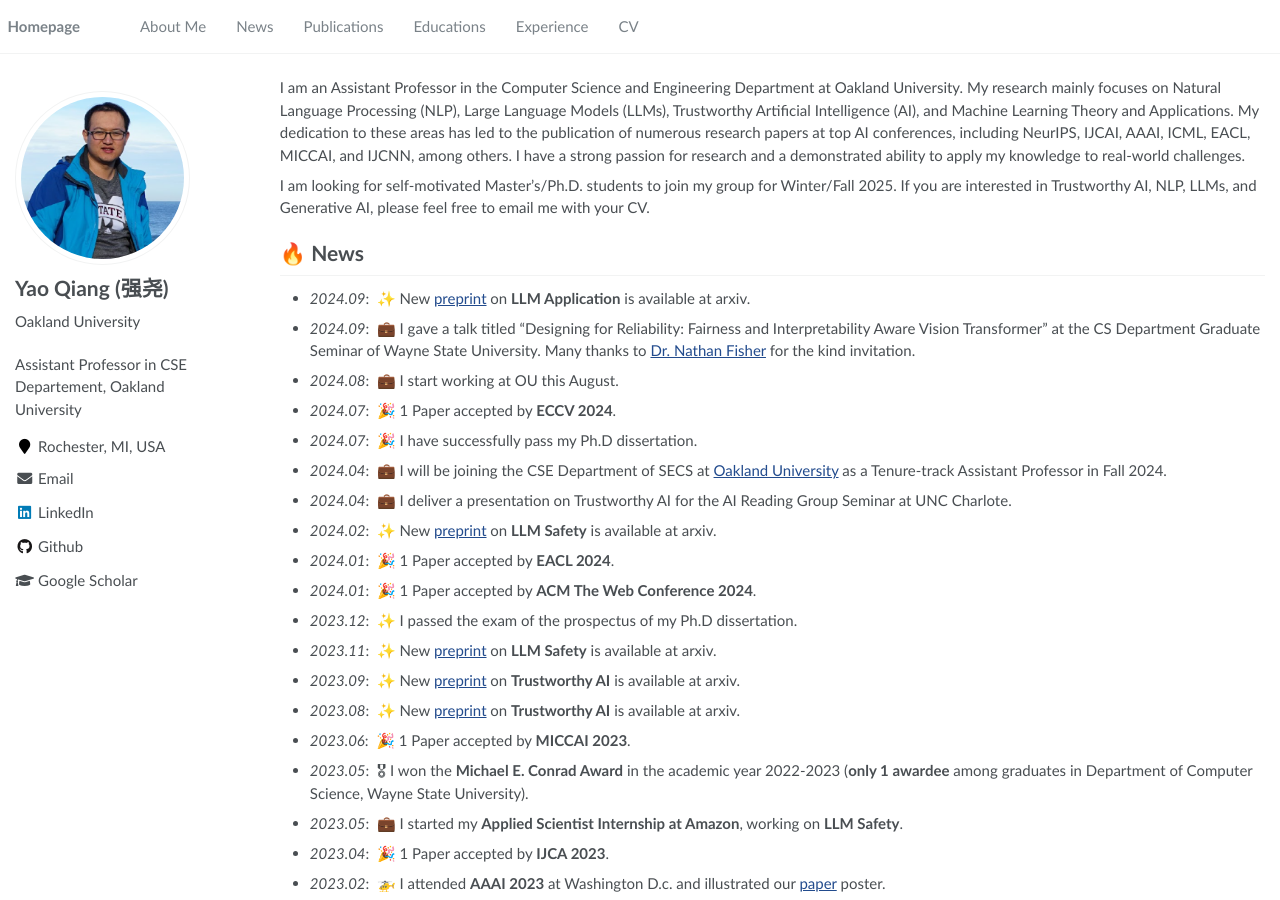
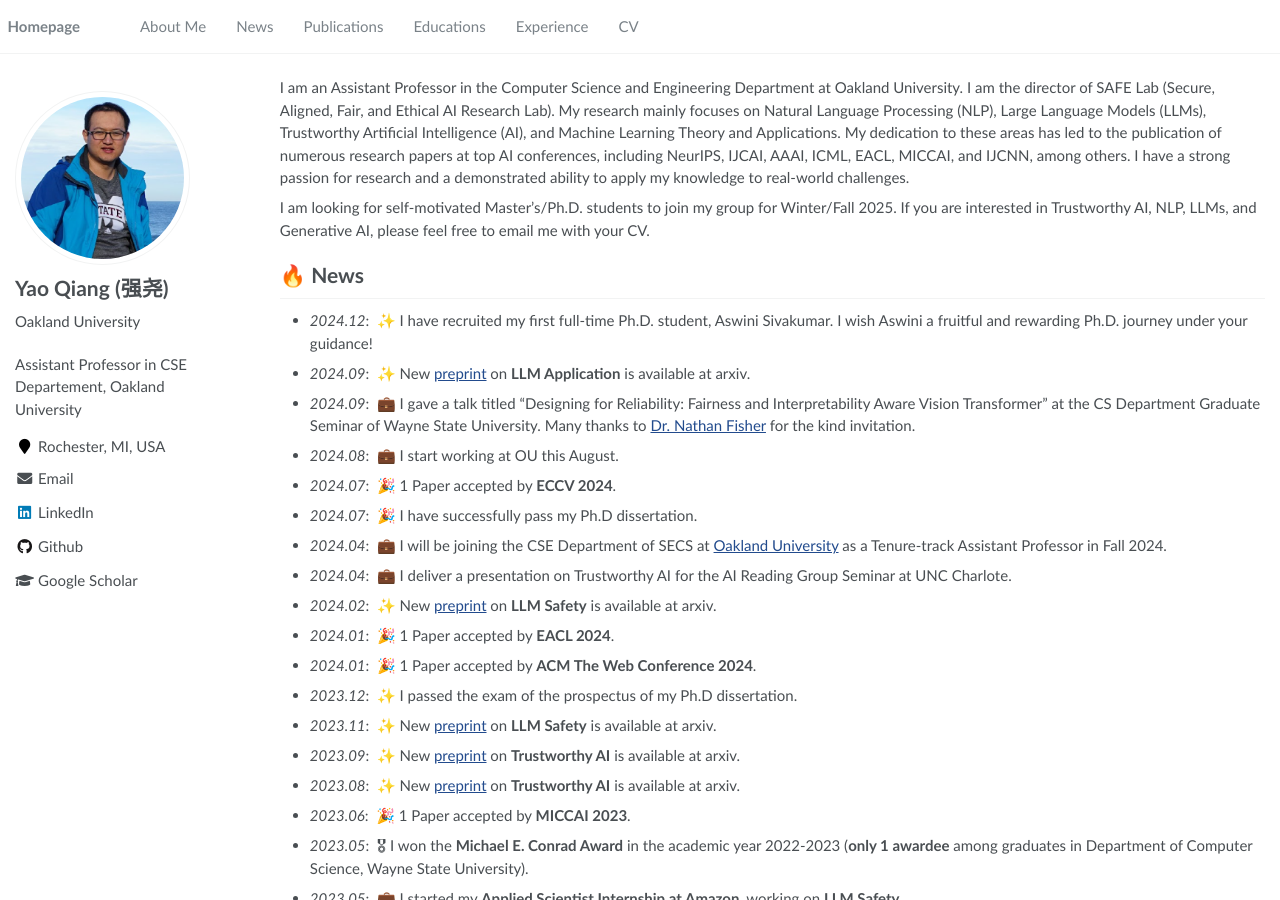
Before and after one commit to qiangyao1988/qiangyao1988.github.io, a Jekyll site: the page built from _pages/about.md, in a window 1280 px wide and 900 px high. Built offline with Jekyll 4.4.1, drawn with Linux system fonts in a browser that asks for light colours.

Commit message:
Update about.md

```diff
--- a/_pages/about.md
+++ b/_pages/about.md
@@ -10,11 +10,12 @@
 
 <span class='anchor' id='about-me'></span>
 
-I am an Assistant Professor in the Computer Science and Engineering Department at Oakland University. My research mainly focuses on Natural Language Processing (NLP), Large Language Models (LLMs), Trustworthy Artificial Intelligence (AI), and Machine Learning Theory and Applications.  My dedication to these areas has led to the publication of numerous research papers at top AI conferences, including NeurIPS, IJCAI, AAAI, ICML, EACL, MICCAI, and IJCNN, among others. I have a strong passion for research and a demonstrated ability to apply my knowledge to real-world challenges.
+I am an Assistant Professor in the Computer Science and Engineering Department at Oakland University. I am the director of SAFE Lab (Secure, Aligned, Fair, and Ethical AI Research Lab). My research mainly focuses on Natural Language Processing (NLP), Large Language Models (LLMs), Trustworthy Artificial Intelligence (AI), and Machine Learning Theory and Applications. My dedication to these areas has led to the publication of numerous research papers at top AI conferences, including NeurIPS, IJCAI, AAAI, ICML, EACL, MICCAI, and IJCNN, among others. I have a strong passion for research and a demonstrated ability to apply my knowledge to real-world challenges.
 
 I am looking for self-motivated Master's/Ph.D. students to join my group for Winter/Fall 2025. If you are interested in Trustworthy AI, NLP, LLMs, and Generative AI, please feel free to email me with your CV.
 
 # 🔥 News
+- *2024.12*: &nbsp;✨ I have recruited my first full-time Ph.D. student, Aswini Sivakumar. I wish Aswini a fruitful and rewarding Ph.D. journey under your guidance!
 - *2024.09*: &nbsp;✨ New [preprint](https://arxiv.org/pdf/2409.15027) on **LLM Application** is available at arxiv.
 - *2024.09*: &nbsp;💼 I gave a talk titled "Designing for Reliability: Fairness and Interpretability Aware Vision Transformer" at the CS Department Graduate Seminar of Wayne State University. Many thanks to [Dr. Nathan Fisher](https://engineering.wayne.edu/profile/dx3281) for the kind invitation.
 - *2024.08*: &nbsp;💼 I start working at OU this August.
```
